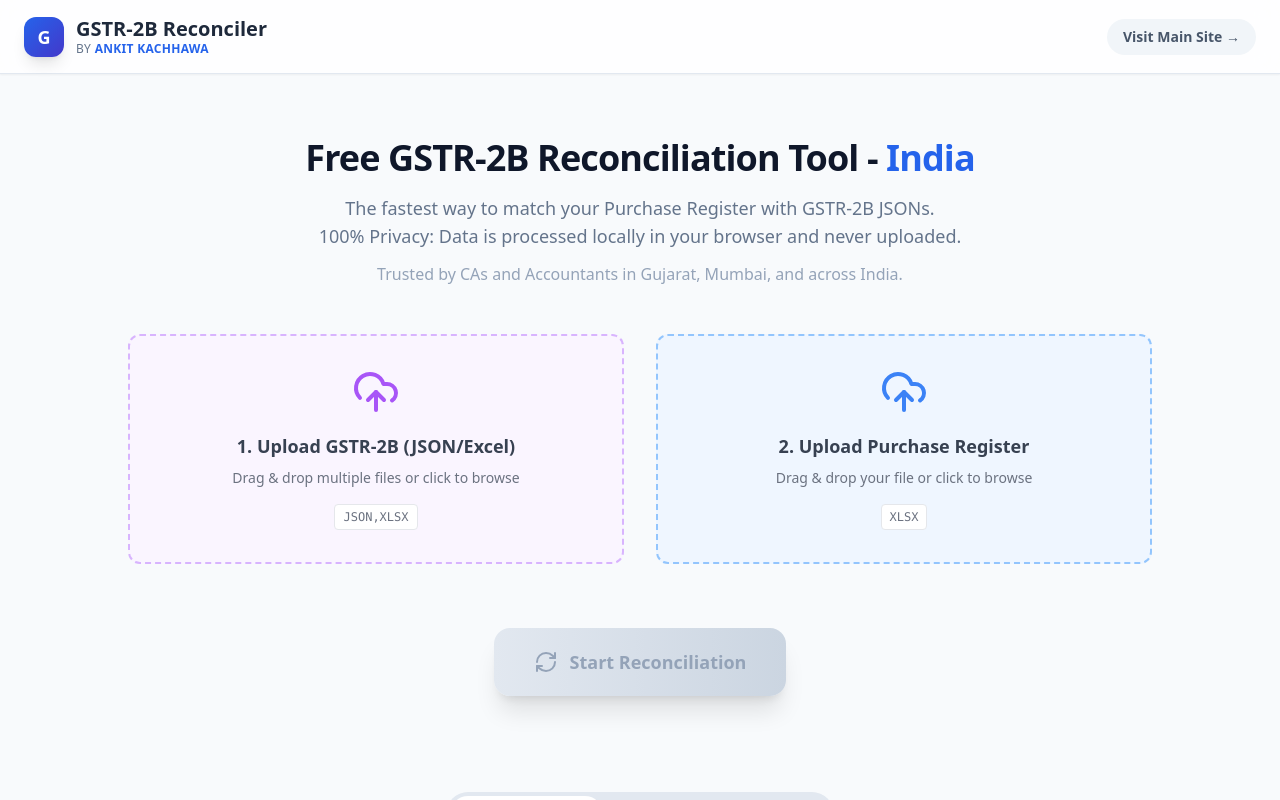
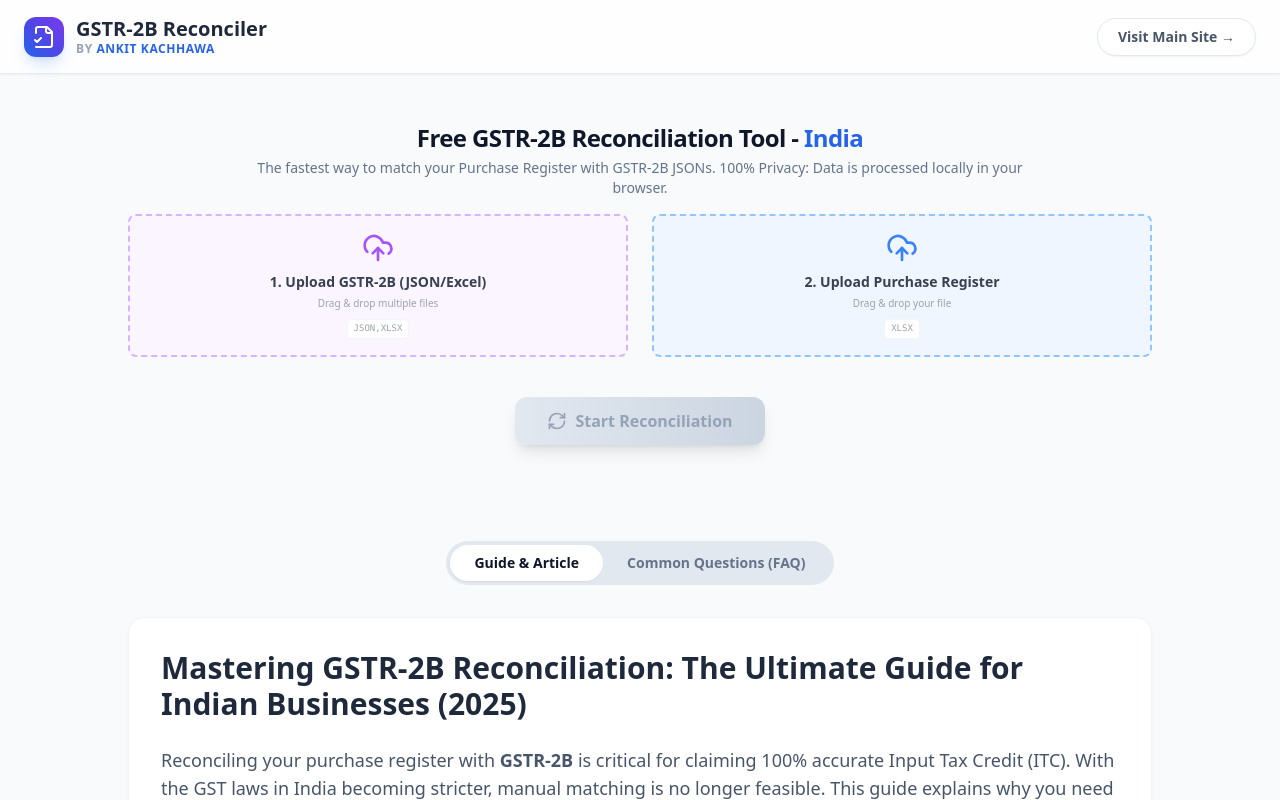
Before and after one commit to AnkitKachhawa1/gst, a Next.js app: page /tool/ in a window 1280 px wide. Shown: the top 800 px of the page. Built offline with nearby package versions, Linux system fonts and the light colour scheme.

Commit message:
feat(ui): finalize compact layout, animated header, and new FileCheck logo

```diff
--- a/src/app/page.tsx
+++ b/src/app/page.tsx
@@ -7,7 +7,7 @@ import { ColumnMapper, REQUIRED_FIELDS } from '@/components/ColumnMapper';
 import { CleanedRecord, ReconciliationResult } from '@/types';
 import { parseFile, downloadReport, getHeaders } from '@/utils/excel';
 import { runReconciliation } from '@/utils/reconciliation';
-import { RefreshCw, Download, RotateCcw, Map as MapIcon, AlertCircle, CheckCircle2, FileSpreadsheet } from 'lucide-react';
+import { RefreshCw, Download, RotateCcw, Map as MapIcon, AlertCircle, CheckCircle2, FileSpreadsheet, FileCheck2 } from 'lucide-react';
 import { v4 as uuidv4 } from 'uuid';
 import { FAQSection } from '@/components/FAQSection';
 import { ArticleSection } from '@/components/ArticleSection';
@@ -152,29 +152,35 @@ export default function Home() {
         initial={{ y: -100 }}
         animate={{ y: 0 }}
         transition={{ type: 'spring', stiffness: 100, damping: 20 }}
-        className="bg-white/80 backdrop-blur-md border-b border-slate-200 sticky top-0 z-40 shadow-sm"
+        className="bg-white/80 backdrop-blur-xl border-b border-slate-200/80 sticky top-0 z-40 shadow-sm"
       >
         <div className="container mx-auto px-6 py-4 flex justify-between items-center">
-          <a href="https://ankitkachhawa.in" className="flex items-center gap-3 group">
-            <div className="w-10 h-10 bg-gradient-to-br from-blue-600 to-indigo-700 rounded-xl flex items-center justify-center text-white font-bold text-lg shadow-lg group-hover:scale-105 transition-transform">
-              G
-            </div>
+          <a href="https://ankitkachhawa.in" className="flex items-center gap-3 group cursor-pointer">
+            <motion.div
+              whileHover={{ rotate: 15, scale: 1.1 }}
+              transition={{ type: "spring", stiffness: 400, damping: 10 }}
+              className="w-10 h-10 bg-gradient-to-tr from-blue-600 via-indigo-600 to-violet-600 rounded-xl flex items-center justify-center text-white shadow-lg shadow-blue-500/20"
+            >
+              <FileCheck2 className="w-6 h-6" />
+            </motion.div>
             <div className="flex flex-col">
-              <h1 className="text-xl font-bold text-slate-800 leading-tight group-hover:text-blue-700 transition-colors">
+              <h1 className="text-xl font-bold text-slate-800 leading-tight transition-all duration-300 group-hover:text-transparent group-hover:bg-clip-text group-hover:bg-gradient-to-r group-hover:from-blue-600 group-hover:to-indigo-600">
                 GSTR-2B Reconciler
               </h1>
-              <span className="text-xs font-medium text-slate-500 tracking-wide uppercase">
-                by <span className="text-blue-600 font-bold">ANKIT KACHHAWA</span>
+              <span className="text-xs font-bold text-slate-400 tracking-wider uppercase group-hover:text-slate-600 transition-colors">
+                by <span className="text-blue-600">ANKIT KACHHAWA</span>
               </span>
             </div>
           </a>
 
-          <a
+          <motion.a
+            whileHover={{ scale: 1.05, backgroundColor: "#eff6ff" }}
+            whileTap={{ scale: 0.95 }}
             href="https://ankitkachhawa.in"
-            className="hidden sm:flex items-center gap-2 text-sm font-semibold text-slate-600 hover:text-blue-600 transition-colors bg-slate-100 hover:bg-blue-50 px-4 py-2 rounded-full"
+            className="hidden sm:flex items-center gap-2 text-sm font-bold text-slate-600 hover:text-blue-700 transition-all bg-white border border-slate-200 hover:border-blue-200 px-5 py-2 rounded-full shadow-sm hover:shadow-md"
           >
             Visit Main Site &rarr;
-          </a>
+          </motion.a>
         </div>
       </motion.header>
 
@@ -272,25 +278,21 @@ export default function Home() {
                     exit={{ opacity: 0, y: -20 }}
                     transition={{ duration: 0.4 }}
                  >
-                    <div className="max-w-5xl mx-auto mt-8">
-                        <div className="text-center mb-12">
-                          <h1 className="text-4xl font-extrabold text-slate-900 mb-4 tracking-tight">
+                    <div className="max-w-5xl mx-auto mt-4">
+                        <div className="text-center mb-4">
+                          <h1 className="text-2xl font-extrabold text-slate-900 mb-1 tracking-tight">
                             Free GSTR-2B Reconciliation Tool - <span className="text-blue-600">India</span>
                           </h1>
-                          <p className="text-lg text-slate-500 max-w-3xl mx-auto">
+                          <p className="text-sm text-slate-500 max-w-3xl mx-auto">
                             The fastest way to match your Purchase Register with GSTR-2B JSONs.
-                            <br className="hidden md:block"/>
-                            100% Privacy: Data is processed locally in your browser and never uploaded.
-                            <span className="block mt-3 text-base text-slate-400">
-                              Trusted by CAs and Accountants in Gujarat, Mumbai, and across India.
-                            </span>
+                            100% Privacy: Data is processed locally in your browser.
                           </p>
                         </div>
 
-                        <div className="grid md:grid-cols-2 gap-8 items-start">
+                        <div className="grid md:grid-cols-2 gap-6 items-start">
                             {/* GSTR-2B CARD */}
-                            <div className="space-y-4">
-                                <motion.div whileHover={{ y: -5 }} transition={{ type: 'spring', stiffness: 300 }}>
+                            <div className="space-y-3">
+                                <motion.div whileHover={{ y: -2 }} transition={{ type: 'spring', stiffness: 300 }}>
                                   <UploadZone
                                       title="1. Upload GSTR-2B (JSON/Excel)"
                                       accept=".json,.xlsx"
@@ -308,42 +310,40 @@ export default function Home() {
                                       <motion.div
                                         initial={{ opacity: 0, height: 0 }}
                                         animate={{ opacity: 1, height: 'auto' }}
-                                        className="bg-white p-5 rounded-2xl border border-purple-100 shadow-sm"
+                                        className="bg-white p-3 rounded-xl border border-purple-100 shadow-sm"
                                       >
-                                          <div className="flex justify-between items-center mb-3">
-                                              <h4 className="font-bold text-purple-900 flex items-center gap-2">
-                                                <FileSpreadsheet className="w-4 h-4" />
-                                                GSTR-2B Files ({gstrFiles.length})
+                                          <div className="flex justify-between items-center mb-1">
+                                              <h4 className="font-bold text-xs text-purple-900 flex items-center gap-1">
+                                                <FileSpreadsheet className="w-3 h-3" />
+                                                Files ({gstrFiles.length})
                                               </h4>
                                               <button
                                                   onClick={() => setShowMapper({ show: true, type: 'GSTR2B' })}
-                                                  className={`text-xs font-bold flex items-center gap-1 border px-3 py-1.5 rounded-lg transition-colors ${
+                                                  className={`text-[10px] font-bold flex items-center gap-1 border px-2 py-1 rounded-md transition-colors ${
                                                       isMappingIncomplete(gstrMapping)
                                                       ? 'bg-red-50 border-red-200 text-red-700 hover:bg-red-100'
                                                       : 'bg-purple-50 border-purple-200 text-purple-700 hover:bg-purple-100'
                                                   }`}
                                               >
-                                                  {isMappingIncomplete(gstrMapping) ? <AlertCircle className="w-3 h-3" /> : <MapIcon className="w-3 h-3" />}
                                                   {isMappingIncomplete(gstrMapping) ? 'Map Columns' : 'Mapped'}
                                               </button>
                                           </div>
-                                          <ul className="text-sm text-slate-600 space-y-2 max-h-40 overflow-y-auto custom-scrollbar">
+                                          <ul className="text-[11px] text-slate-600 space-y-1 max-h-20 overflow-y-auto custom-scrollbar">
                                               {gstrFiles.map((f, i) => (
-                                                <li key={i} className="flex justify-between items-center bg-slate-50 px-3 py-2 rounded-lg">
-                                                  <span className="truncate max-w-[200px]">{f.name}</span>
-                                                  <span className="text-xs text-slate-400 font-mono">{(f.size/1024).toFixed(0)}KB</span>
+                                                <li key={i} className="flex justify-between items-center bg-slate-50 px-2 py-1 rounded">
+                                                  <span className="truncate max-w-[150px]">{f.name}</span>
+                                                  <button onClick={() => setGstrFiles(gstrFiles.filter((_, idx) => idx !== i))} className="text-red-400 hover:text-red-600">×</button>
                                                 </li>
                                               ))}
                                           </ul>
-                                          <button onClick={() => { setGstrFiles([]); setGstrMapping(null); }} className="text-xs text-red-500 hover:text-red-600 hover:underline mt-3 font-medium">Remove All</button>
                                       </motion.div>
                                   )}
                                 </AnimatePresence>
                             </div>
 
                             {/* BOOKS CARD */}
-                            <div className="space-y-4">
-                                <motion.div whileHover={{ y: -5 }} transition={{ type: 'spring', stiffness: 300 }}>
+                            <div className="space-y-3">
+                                <motion.div whileHover={{ y: -2 }} transition={{ type: 'spring', stiffness: 300 }}>
                                   <UploadZone
                                       title="2. Upload Purchase Register"
                                       accept=".xlsx"
@@ -360,49 +360,47 @@ export default function Home() {
                                       <motion.div
                                         initial={{ opacity: 0, height: 0 }}
                                         animate={{ opacity: 1, height: 'auto' }}
-                                        className="bg-white p-5 rounded-2xl border border-blue-100 shadow-sm"
+                                        className="bg-white p-3 rounded-xl border border-blue-100 shadow-sm"
                                       >
-                                          <div className="flex justify-between items-center mb-3">
-                                              <h4 className="font-bold text-blue-900 flex items-center gap-2">
-                                                <FileSpreadsheet className="w-4 h-4" />
-                                                Purchase Books ({booksFiles.length})
+                                          <div className="flex justify-between items-center mb-1">
+                                              <h4 className="font-bold text-xs text-blue-900 flex items-center gap-1">
+                                                <FileSpreadsheet className="w-3 h-3" />
+                                                Files ({booksFiles.length})
                                               </h4>
                                               <button
                                                   onClick={() => setShowMapper({ show: true, type: 'BOOKS' })}
-                                                  className={`text-xs font-bold flex items-center gap-1 border px-3 py-1.5 rounded-lg transition-colors ${
+                                                  className={`text-[10px] font-bold flex items-center gap-1 border px-2 py-1 rounded-md transition-colors ${
                                                       isMappingIncomplete(booksMapping)
                                                       ? 'bg-red-50 border-red-200 text-red-700 hover:bg-red-100'
                                                       : 'bg-blue-50 border-blue-200 text-blue-700 hover:bg-blue-100'
                                                   }`}
                                               >
-                                                  {isMappingIncomplete(booksMapping) ? <AlertCircle className="w-3 h-3" /> : <MapIcon className="w-3 h-3" />}
                                                   {isMappingIncomplete(booksMapping) ? 'Map Columns' : 'Mapped'}
                                               </button>
                                           </div>
-                                          <ul className="text-sm text-slate-600 space-y-2 max-h-40 overflow-y-auto custom-scrollbar">
+                                          <ul className="text-[11px] text-slate-600 space-y-1 max-h-20 overflow-y-auto custom-scrollbar">
                                               {booksFiles.map((f, i) => (
-                                                <li key={i} className="flex justify-between items-center bg-slate-50 px-3 py-2 rounded-lg">
-                                                  <span className="truncate max-w-[200px]">{f.name}</span>
-                                                  <span className="text-xs text-slate-400 font-mono">{(f.size/1024).toFixed(0)}KB</span>
+                                                <li key={i} className="flex justify-between items-center bg-slate-50 px-2 py-1 rounded">
+                                                  <span className="truncate max-w-[150px]">{f.name}</span>
+                                                  <button onClick={() => setBooksFiles(booksFiles.filter((_, idx) => idx !== i))} className="text-red-400 hover:text-red-600">×</button>
                                                 </li>
                                               ))}
                                           </ul>
-                                          <button onClick={() => { setBooksFiles([]); setBooksMapping(null); }} className="text-xs text-red-500 hover:text-red-600 hover:underline mt-3 font-medium">Remove All</button>
                                       </motion.div>
                                   )}
                                 </AnimatePresence>
                             </div>
                         </div>
 
-                        <div className="mt-16 flex justify-center">
+                        <div className="mt-10 flex justify-center">
                             <motion.button
                                 whileHover={{ scale: 1.05 }}
                                 whileTap={{ scale: 0.95 }}
                                 onClick={handleProcess}
                                 disabled={gstrFiles.length === 0 || booksFiles.length === 0 || isMappingIncomplete(gstrMapping) || isMappingIncomplete(booksMapping)}
-                                className="group flex items-center gap-3 bg-gradient-to-r from-slate-900 to-slate-800 hover:from-blue-600 hover:to-indigo-600 disabled:from-slate-200 disabled:to-slate-300 disabled:text-slate-400 disabled:cursor-not-allowed text-white px-10 py-5 rounded-2xl text-lg font-bold transition-all shadow-xl hover:shadow-2xl hover:shadow-blue-500/20"
+                                className="group flex items-center gap-2 bg-gradient-to-r from-slate-900 to-slate-800 hover:from-blue-600 hover:to-indigo-600 disabled:from-slate-200 disabled:to-slate-300 disabled:text-slate-400 disabled:cursor-not-allowed text-white px-8 py-3 rounded-xl text-base font-bold transition-all shadow-lg hover:shadow-xl"
                             >
-                                <RefreshCw className="w-6 h-6 group-hover:rotate-180 transition-transform duration-700 ease-in-out" />
+                                <RefreshCw className="w-5 h-5 group-hover:rotate-180 transition-transform duration-700 ease-in-out" />
                                 Start Reconciliation
                             </motion.button>
                         </div>
--- a/src/components/UploadZone.tsx
+++ b/src/components/UploadZone.tsx
@@ -20,7 +20,7 @@ export function UploadZone({ title, accept, onFilesSelected, multiple = false, c
   const iconColor = color === 'blue' ? 'text-blue-500' : 'text-purple-500';
 
   return (
-    <div className={`border-2 border-dashed ${borderColor} rounded-xl p-8 flex flex-col items-center justify-center text-center transition cursor-pointer relative`}>
+    <div className={`border-2 border-dashed ${borderColor} rounded-lg p-4 flex flex-col items-center justify-center text-center transition cursor-pointer relative`}>
       <input
         type="file"
         accept={accept}
@@ -28,13 +28,13 @@ export function UploadZone({ title, accept, onFilesSelected, multiple = false, c
         onChange={handleChange}
         className="absolute inset-0 w-full h-full opacity-0 cursor-pointer"
       />
-      <UploadCloud className={`w-12 h-12 mb-4 ${iconColor}`} />
-      <h3 className="font-semibold text-lg text-gray-700">{title}</h3>
-      <p className="text-sm text-gray-500 mt-2">
-        {multiple ? "Drag & drop multiple files" : "Drag & drop your file"} or click to browse
+      <UploadCloud className={`w-8 h-8 mb-2 ${iconColor}`} />
+      <h3 className="font-semibold text-sm text-gray-700">{title}</h3>
+      <p className="text-[10px] text-gray-400 mt-1">
+        {multiple ? "Drag & drop multiple files" : "Drag & drop your file"}
       </p>
-      <div className="mt-4 flex gap-2">
-         <span className="text-xs px-2 py-1 bg-white rounded border border-gray-200 text-gray-500 font-mono">
+      <div className="mt-2 flex gap-2">
+         <span className="text-[9px] px-1.5 py-0.5 bg-white rounded border border-gray-100 text-gray-400 font-mono">
             {accept.replace(/\./g, '').toUpperCase()}
          </span>
       </div>
```
